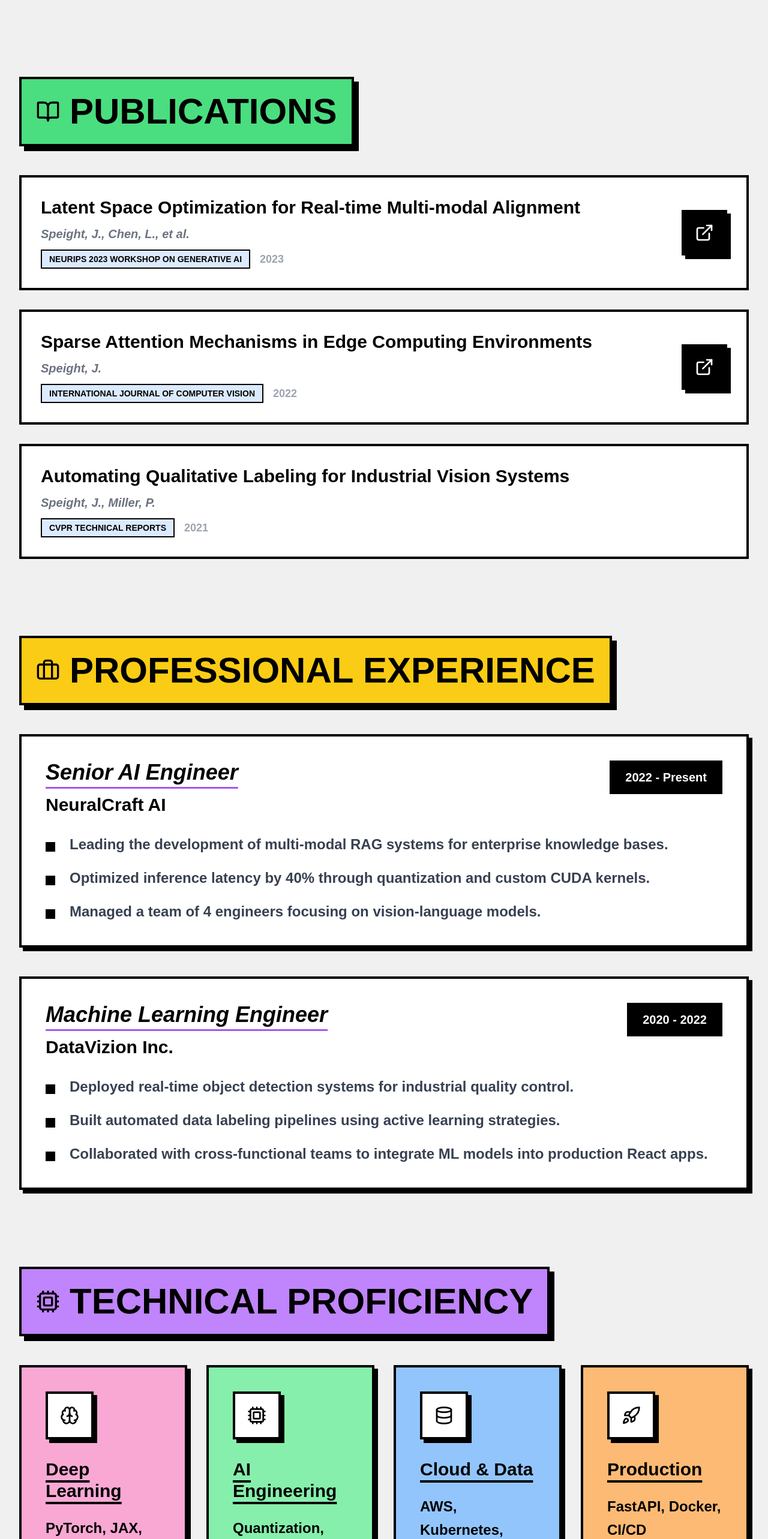
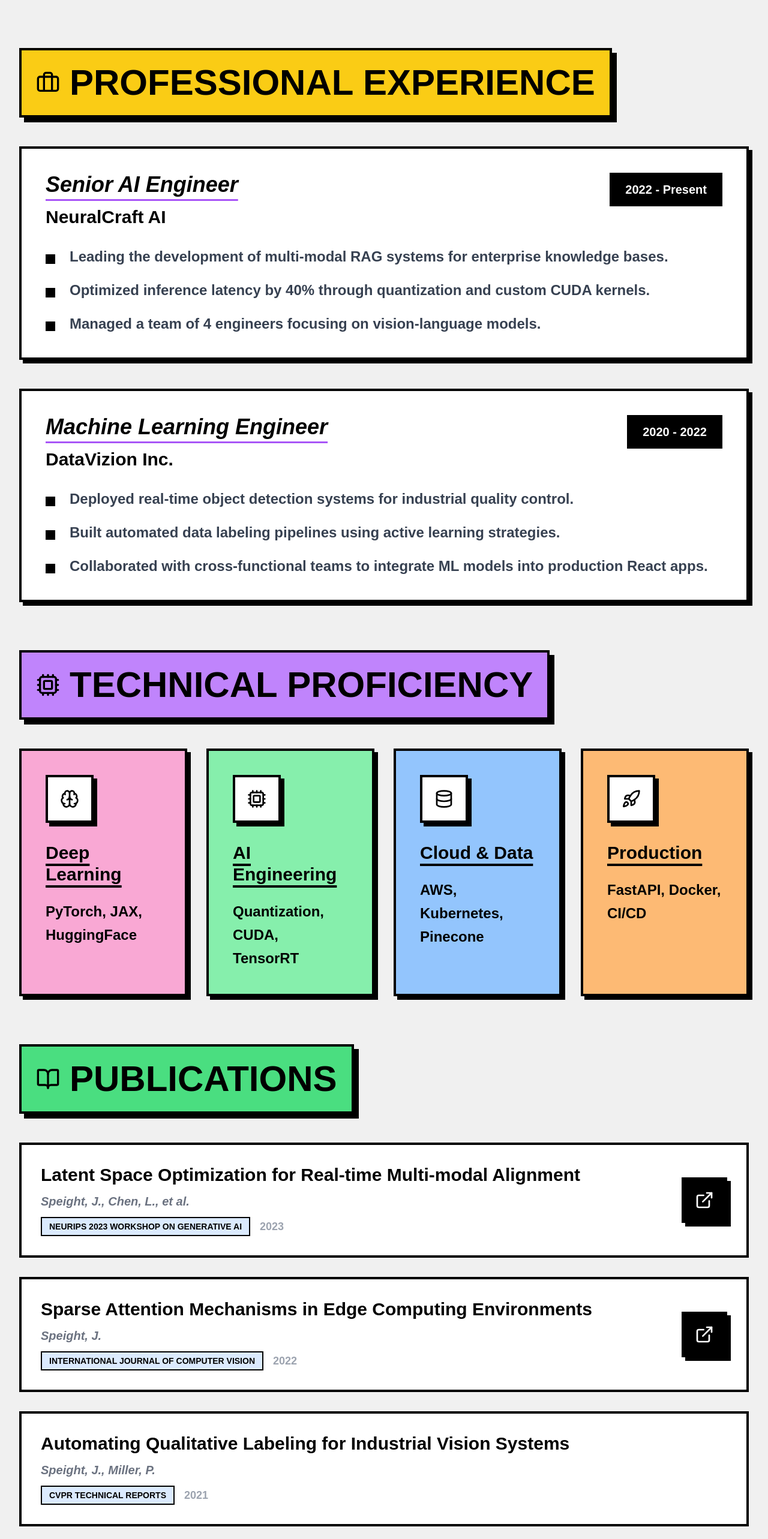
Before and after one commit to jordansp99/portfoliov3, a React (Vite) app: page /#/ in a window 1280 px wide. Shown: the part 940-3506 px from the top of the page at 60% size. Built offline with nearby package versions, Linux system fonts and the light colour scheme.

Commit message:
refactor(home): Reorder sections, remove awards, and adjust spacing

```diff
--- a/pages/Home.tsx
+++ b/pages/Home.tsx
@@ -9,7 +9,7 @@ import { EXPERIENCES, PUBLICATIONS, PROJECTS, BLOG_POSTS } from '../constants';
 
 const Home: React.FC = () => {
   return (
-    <div className="space-y-32 pb-24">
+    <div className="space-y-20 pb-24">
       {/* Hero Section */}
       <section className="flex flex-col md:flex-row items-start gap-12 pt-12">
         <div className="flex-1 space-y-10">
@@ -50,33 +50,6 @@ const Home: React.FC = () => {
               className="relative z-10 w-full aspect-square object-cover border-4 border-black"
             />
           </div>
-        </div>
-      </section>
-
-      {/* Publications Section - Featured at Top */}
-      <section className="space-y-12">
-        <div className="flex items-center gap-4 bg-green-400 border-4 border-black p-6 w-fit shadow-[8px_8px_0px_0px_rgba(0,0,0,1)]">
-          <BookOpen size={40} />
-          <h2 className="text-4xl md:text-6xl font-black">PUBLICATIONS</h2>
-        </div>
-        <div className="grid grid-cols-1 gap-8">
-          {PUBLICATIONS.map((pub, i) => (
-            <div key={i} className="group bg-white border-4 border-black p-8 neo-brutal-shadow-hover transition-all flex flex-col md:flex-row gap-8 justify-between items-start md:items-center">
-              <div className="space-y-3">
-                <h3 className="text-3xl font-black group-hover:text-blue-600 transition-colors">{pub.title}</h3>
-                <p className="text-xl font-bold text-gray-500 italic">{pub.authors}</p>
-                <div className="flex gap-4 items-center">
-                   <span className="bg-blue-100 border-2 border-black px-3 py-1 text-sm font-black uppercase">{pub.venue}</span>
-                   <span className="font-black text-gray-400 text-lg">{pub.year}</span>
-                </div>
-              </div>
-              {pub.link && (
-                <a href={pub.link} className="bg-black text-white p-5 border-2 border-black hover:bg-blue-500 transition-colors neo-brutal-shadow">
-                  <ExternalLink size={32} />
-                </a>
-              )}
-            </div>
-          ))}
         </div>
       </section>
 
@@ -135,8 +108,34 @@ const Home: React.FC = () => {
         </div>
       </section>
 
-      {/* Education & Recognition */}
-      <div className="grid grid-cols-1 lg:grid-cols-2 gap-16">
+      {/* Publications Section */}
+      <section className="space-y-12">
+        <div className="flex items-center gap-4 bg-green-400 border-4 border-black p-6 w-fit shadow-[8px_8px_0px_0px_rgba(0,0,0,1)]">
+          <BookOpen size={40} />
+          <h2 className="text-4xl md:text-6xl font-black">PUBLICATIONS</h2>
+        </div>
+        <div className="grid grid-cols-1 gap-8">
+          {PUBLICATIONS.map((pub, i) => (
+            <div key={i} className="group bg-white border-4 border-black p-8 neo-brutal-shadow-hover transition-all flex flex-col md:flex-row gap-8 justify-between items-start md:items-center">
+              <div className="space-y-3">
+                <h3 className="text-3xl font-black group-hover:text-blue-600 transition-colors">{pub.title}</h3>
+                <p className="text-xl font-bold text-gray-500 italic">{pub.authors}</p>
+                <div className="flex gap-4 items-center">
+                   <span className="bg-blue-100 border-2 border-black px-3 py-1 text-sm font-black uppercase">{pub.venue}</span>
+                   <span className="font-black text-gray-400 text-lg">{pub.year}</span>
+                </div>
+              </div>
+              {pub.link && (
+                <a href={pub.link} className="bg-black text-white p-5 border-2 border-black hover:bg-blue-500 transition-colors neo-brutal-shadow">
+                  <ExternalLink size={32} />
+                </a>
+              )}
+            </div>
+          ))}
+        </div>
+      </section>
+
+      {/* Education */}
       <section className="space-y-12">
         <div className="flex items-center gap-4 bg-blue-400 border-4 border-black p-6 w-fit shadow-[8px_8px_0px_0px_rgba(0,0,0,1)]">
           <GraduationCap size={40} />
@@ -154,27 +153,6 @@ const Home: React.FC = () => {
           </div>
         </div>
       </section>
-
-        <section className="space-y-12">
-          <div className="flex items-center gap-4 bg-orange-400 border-4 border-black p-6 w-fit shadow-[8px_8px_0px_0px_rgba(0,0,0,1)]">
-            <Award size={40} />
-            <h2 className="text-4xl md:text-6xl font-black">AWARDS</h2>
-          </div>
-          <div className="space-y-6">
-            {[
-              "1st Place - Global AI Hackathon (2023)",
-              "AWS Certified Machine Learning Specialist",
-              "Open Source Contributor (PyTorch Lightning)",
-              "Outstanding MSc Dissertation Award"
-            ].map((award, i) => (
-              <div key={i} className="flex items-center gap-8 border-b-8 border-black pb-6 hover:translate-x-4 transition-transform group">
-                <div className="w-6 h-6 bg-black flex-shrink-0 rotate-45 group-hover:bg-orange-500 transition-colors"></div>
-                <p className="font-black text-3xl uppercase tracking-tighter">{award}</p>
-              </div>
-            ))}
-          </div>
-        </section>
-      </div>
 
       {/* Final CTAs */}
       <section className="bg-black text-white p-20 border-8 border-black shadow-[24px_24px_0px_0px_rgba(251,191,36,1)]">
```
Lines whose indentation alone changed are shown as unchanged.
